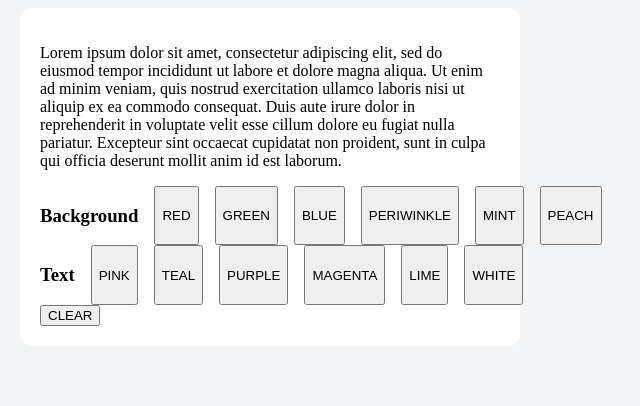
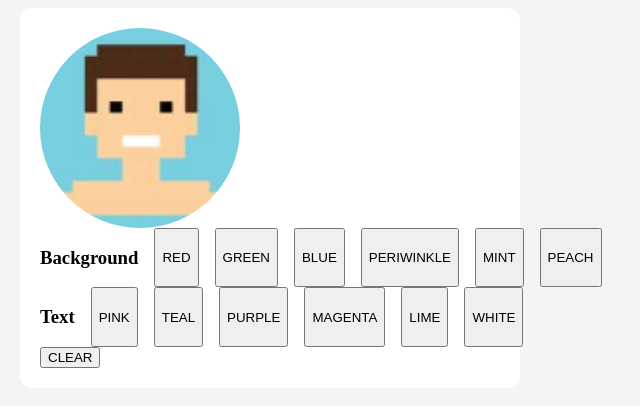
Before and after one commit to Mirror-Re/ColorPicker, a plain HTML site: page Avatar Creator.html in a window 1280 px wide. Shown: the whole page, without its empty margins (20-660 px from the left). Drawn offline with Linux system fonts and the light colour scheme.

Commit message:
Messed everything up pt2
electric boogaloo

```diff
--- a/Avatar Creator.html
+++ b/Avatar Creator.html
@@ -2,9 +2,15 @@
 <html lang="en">
 <head>
     <meta charset="UTF-8">
-    <title>Color Picker</title>
+    <title>Avatar Maker</title>
     <link href="style.css" type="text/css" rel="stylesheet">
     <style>
+        img.avatar{
+            height: 200px;
+            width: 200px;
+            border-radius: 50%;
+            vertical-align: middle;
+        }
         .red{
             background-color:red;
         }
@@ -24,8 +30,8 @@
             background-color: #eb927a;
         }
         .pink{
-            color:pink;
-        }
+             color:pink;
+         }
         .teal{
             color:teal;
         }
@@ -46,9 +52,8 @@
 <body>
 <div class="container">
     <div class="content">
-        <p>Lorem ipsum dolor sit amet, consectetur adipiscing elit, sed do eiusmod tempor incididunt ut labore et dolore
-            magna aliqua. Ut enim ad minim veniam, quis nostrud exercitation ullamco laboris nisi ut aliquip ex ea commodo
-            consequat. Duis aute irure dolor in reprehenderit in voluptate velit esse cillum dolore eu fugiat nulla pariatur. Excepteur sint occaecat cupidatat non proident, sunt in culpa qui officia deserunt mollit anim id est laborum.</p>
+        <img class="avatar" src="default.png">
+        <img class="avatar" src="batman.png" hidden>
         <div class="row">
             <h3>Background</h3>
             <button id="1">RED</button>
@@ -73,6 +78,7 @@
 
 <script>
     const content = document.querySelector('.content');
+    const avatar = document.getElementById('avatar');
     const red = document.getElementById('1');
     const green = document.getElementById('2');
     const blue = document.getElementById('3');
@@ -89,6 +95,9 @@
 
     const clearButton = document.getElementById('clear');
 
+    if (
+        avatar.hidden = true
+    )
 
     red.addEventListener('click', function(e){
         removeBGColor();
```
